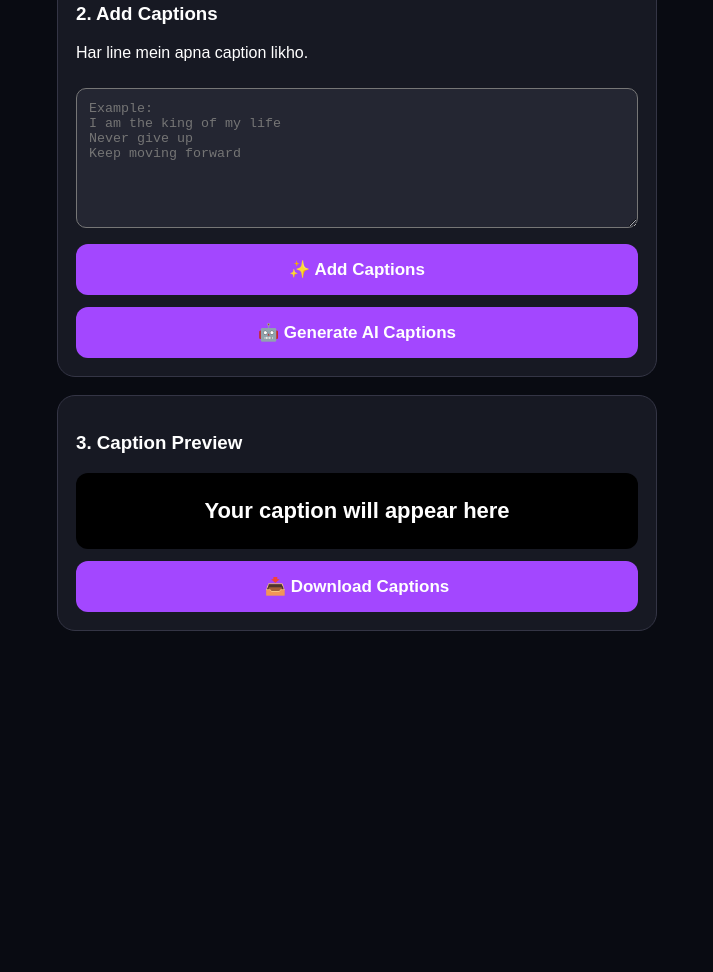
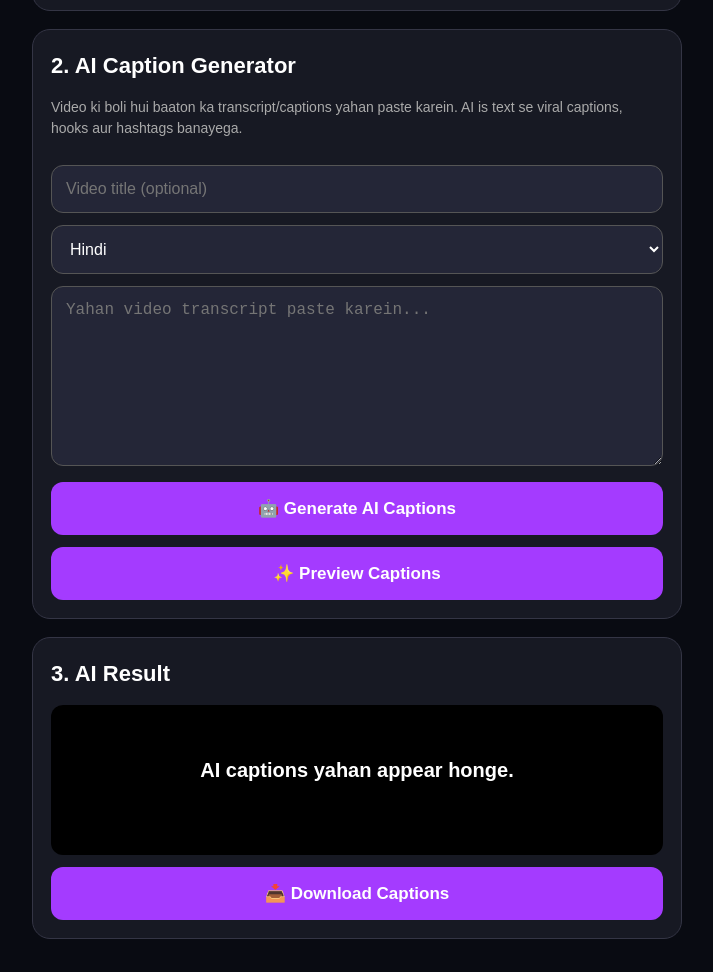
Before and after one commit to pulakdj90-cpu/clipai-studio, a plain HTML site: page captions-maker.html in a window 1280 px wide. Shown: the part 564-1536 px from the top of the page, without its empty margins (283-996 px from the left). Before the commit the page ends 1228 px from the top, so only its background shows below. Drawn offline with Linux system fonts and the light colour scheme.

Commit message:
Update captions-maker.html

```diff
--- a/captions-maker.html
+++ b/captions-maker.html
@@ -5,7 +5,12 @@
 <meta charset="UTF-8">
 <meta name="viewport" content="width=device-width, initial-scale=1.0">
 <title>ClipAI Auto Captions</title>
+
 <style>
+* {
+  box-sizing: border-box;
+}
+
 body {
   margin: 0;
   padding: 15px;
@@ -13,14 +18,18 @@ body {
   color: white;
   font-family: Arial, sans-serif;
 }
+
 .container {
-  max-width: 600px;
+  max-width: 650px;
   margin: auto;
 }
+
 h1 {
   text-align: center;
   color: #b45cff;
+  margin-bottom: 25px;
 }
+
 .card {
   background: #171923;
   border: 1px solid #343545;
@@ -28,68 +37,132 @@ h1 {
   padding: 18px;
   margin: 18px 0;
 }
-button {
+
+h2 {
+  font-size: 22px;
+  margin-top: 5px;
+}
+
+input, textarea, select {
   width: 100%;
-  padding: 15px;
-  border: 0;
+  padding: 14px;
+  margin-top: 12px;
   border-radius: 12px;
-  background: #a347ff;
+  border: 1px solid #555;
+  background: #242637;
   color: white;
-  font-size: 17px;
-  font-weight: bold;
-  margin-top: 12px;
+  font-size: 16px;
 }
+
+textarea {
+  min-height: 180px;
+  resize: vertical;
+}
+
 video {
   width: 100%;
   margin-top: 12px;
   border-radius: 12px;
   background: black;
 }
-textarea {
+
+button {
   width: 100%;
-  min-height: 140px;
-  box-sizing: border-box;
-  background: #242632;
+  padding: 16px;
+  border: 0;
+  border-radius: 12px;
+  background: #a43bff;
   color: white;
-  padding: 12px;
-  border-radius: 10px;
-  margin-top: 10px;
+  font-size: 17px;
+  font-weight: bold;
+  margin-top: 12px;
+  cursor: pointer;
 }
+
+button:disabled {
+  opacity: 0.6;
+}
+
+.preview {
+  background: black;
+  border-radius: 12px;
+  padding: 20px;
+  min-height: 150px;
+  text-align: center;
+  white-space: pre-wrap;
+  overflow-wrap: anywhere;
+  font-size: 20px;
+  font-weight: bold;
+  line-height: 1.5;
+}
+
 .status {
-  color: #c18aff;
   text-align: center;
-  margin-top: 15px;
+  margin: 18px 0;
+  color: #c084fc;
+  white-space: pre-wrap;
 }
+
+.small {
+  color: #aaa;
+  font-size: 14px;
+  line-height: 1.5;
+}
+
 </style>
 </head>
+
 <body>
 <div class="container">
 
 <h1>🎬 ClipAI Auto Captions</h1>
 
 <div class="card">
-<h3>1. Upload Video</h3>
+<h2>1. Upload Video</h2>
 <input type="file" id="file" accept="video/*">
 <video id="video" controls></video>
 </div>
 
 <div class="card">
-<h3>2. Add Captions</h3>
-<p>Har line mein apna caption likho.</p>
-<textarea id="captions" placeholder="Example:
-I am the king of my life
-Never give up
-Keep moving forward"></textarea>
+<h2>2. AI Caption Generator</h2>
 
-<button onclick="addCaptions()">✨ Add Captions</button> <button onclick="generateAICaptions()">🤖 Generate AI Captions</button>
+<p class="small">
+Video ki boli hui baaton ka transcript/captions yahan paste karein.
+AI is text se viral captions, hooks aur hashtags banayega.
+</p>
+
+<input id="title" placeholder="Video title (optional)">
+
+<select id="language">
+<option value="Hindi">Hindi</option>
+<option value="Hinglish">Hinglish</option>
+<option value="English">English</option>
+<option value="Bengali">Bengali</option>
+<option value="Urdu">Urdu</option>
+</select>
+
+<textarea id="captions"
+placeholder="Yahan video transcript paste karein..."></textarea>
+
+<button id="generate" onclick="generateAI()">
+🤖 Generate AI Captions
+</button>
+
+<button onclick="addCaptions()">
+✨ Preview Captions
+</button>
 </div>
 
 <div class="card">
-<h3>3. Caption Preview</h3>
-<div id="preview" style="background:black;padding:25px;text-align:center;border-radius:12px;font-size:22px;font-weight:bold;">
-Your caption will appear here
+<h2>3. AI Result</h2>
+
+<div class="preview" id="preview">
+AI captions yahan appear honge.
 </div>
-<button onclick="downloadCaptions()">📥 Download Captions</button>
+
+<button onclick="downloadCaptions()">
+📥 Download Captions
+</button>
 </div>
 
 <div class="status" id="status"></div>
@@ -102,56 +175,99 @@ const video = document.getElementById("video");
 const captions = document.getElementById("captions");
 const preview = document.getElementById("preview");
 const status = document.getElementById("status");
+const generateButton = document.getElementById("generate");
 
-file.onchange = () => {
-  if (file.files[0]) {
-    video.src = URL.createObjectURL(file.files[0]);
-    status.innerText = "Video loaded successfully ✅";
-  }
-};
+let generatedText = "";
 
-function addCaptions() {
-  const lines = captions.value.split("\n").filter(x => x.trim());
-  if (!lines.length) {
-    status.innerText = "Please write captions first.";
+file.addEventListener("change", function() {
+  if (!file.files || !file.files[0]) return;
+
+  video.src = URL.createObjectURL(file.files[0]);
+  status.textContent = "Video loaded successfully ✅";
+});
+
+async function generateAI() {
+  const text = captions.value.trim();
+
+  if (!text) {
+    status.textContent =
+      "Pehle video transcript/captions paste karein.";
     return;
   }
 
-  preview.innerHTML = lines.map(line =>
-    `<div style="margin:10px 0;color:white;text-shadow:2px 2px 4px black;">${escapeHTML(line)}</div>`
-  ).join("");
+  generateButton.disabled = true;
+  generateButton.textContent = "⏳ AI is working...";
+  status.textContent = "AI captions generate ho rahe hain...";
 
-  status.innerText = "Captions preview ready ✅";
+  try {
+    const response = await fetch("/api/captions", {
+      method: "POST",
+      headers: {
+        "Content-Type": "application/json"
+      },
+      body: JSON.stringify({
+        videoTitle: document.getElementById("title").value,
+        captions: text,
+        language: document.getElementById("language").value
+      })
+    });
+
+    const data = await response.json();
+
+    if (!response.ok) {
+      throw new Error(data.error || "AI request failed");
+    }
+
+    generatedText = data.result || "";
+
+    if (!generatedText) {
+      throw new Error("AI returned empty captions");
+    }
+
+    preview.textContent = generatedText;
+    status.textContent = "AI captions ready! ✅";
+
+  } catch (error) {
+    status.textContent = "Error: " + error.message;
+  }
+
+  generateButton.disabled = false;
+  generateButton.textContent = "🤖 Generate AI Captions";
 }
 
-function escapeHTML(text) {
-  return text.replace(/[&<>"']/g, function(m) {
-    return ({
-      "&":"&amp;",
-      "<":"&lt;",
-      ">":"&gt;",
-      '"':"&quot;",
-      "'":"&#39;"
-    })[m];
-  });
+function addCaptions() {
+  const text = captions.value.trim();
+
+  if (!text) {
+    status.textContent = "Pehle captions likhein.";
+    return;
+  }
+
+  preview.textContent = text;
+  generatedText = text;
+  status.textContent = "Caption preview ready ✅";
 }
 
 function downloadCaptions() {
-  const text = captions.value.trim();
-  if (!text) {
-    status.innerText = "Please add captions first.";
+  const text = generatedText || preview.textContent;
+
+  if (!text || text === "AI captions yahan appear honge.") {
+    status.textContent = "Pehle captions generate karein.";
     return;
   }
 
-  const blob = new Blob([text], {type:"text/plain"});
-  const a = document.createElement("a");
-  a.href = URL.createObjectURL(blob);
-  a.download = "ClipAI-Captions.txt";
-  a.click();
+  const blob = new Blob([text], {
+    type: "text/plain;charset=utf-8"
+  });
 
-  status.innerText = "Captions downloaded ✅";
+  const link = document.createElement("a");
+  link.href = URL.createObjectURL(blob);
+  link.download = "ClipAI-Captions.txt";
+  link.click();
+
+  status.textContent = "Captions downloaded ✅";
 }
+</script>
 
-</script>
 </body>
 </html>
```
